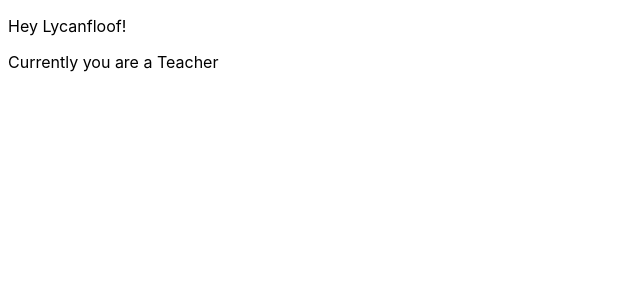
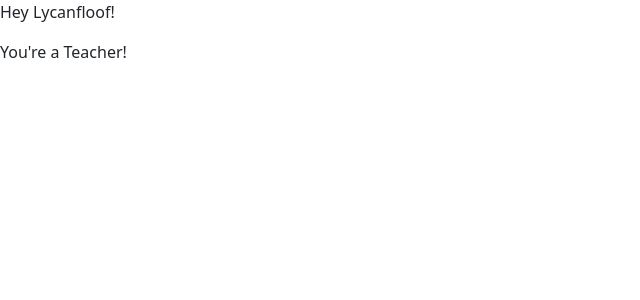
Before and after one commit to Lycanfloof/nextjs-test-manager, a Next.js app: page /users/1 in a window 1280 px wide. Shown: the top 300 px of the page, without its empty margins (0-640 px from the left). Built offline with nearby package versions, Linux system fonts and the light colour scheme.

Commit message:
Minor fixes with UI configuration

```diff
--- a/pages/_app.js
+++ b/pages/_app.js
@@ -1,4 +1,5 @@
 import '../styles/globals.css'
+import 'bootstrap/dist/css/bootstrap.min.css';
 
 function MyApp({ Component, pageProps }) {
   return <Component {...pageProps} />
--- a/pages/exams/[code].js
+++ b/pages/exams/[code].js
@@ -5,7 +5,7 @@ export default function Exam({ examData }) {
     let question = examData.questions[i];
     let aux = (
       <div key={examData.accessCode + i}>
-        <p>{String.fromCharCode(i+65) + "." + " " + question.statement}</p>
+        <p>{String.fromCharCode(i + 65) + "." + " " + question.statement}</p>
         <form>
           <input type="radio" />
           <label name="answerA">{question.options[0]}</label>
@@ -38,8 +38,8 @@ export default function Exam({ examData }) {
 
 Exam.getInitialProps = async (context) => {
   const path = context.asPath.split('/');
-  console.log(path[path.length-1]);
-  const exam = await fetch("http://localhost:3000/api/obtaintest/" + path[path.length-1]);
+  console.log(path[path.length - 1]);
+  const exam = await fetch("http://localhost:3000/api/obtaintest/" + path[path.length - 1]);
   const result = await exam.json();
   return { examData: result.response }
 }
--- a/pages/index.js
+++ b/pages/index.js
@@ -1,5 +1,4 @@
 import Router from 'next/router'
-import 'bootstrap/dist/css/bootstrap.min.css';
 import Form from 'react-bootstrap/Form';
 import Card from 'react-bootstrap/Card';
 import Button from 'react-bootstrap/Button';
--- a/pages/menu.js
+++ b/pages/menu.js
@@ -12,7 +12,7 @@ export default function menu({ testdatabase }) {
             </div>
 
             <div id="user-info">
-                <ShowUser/>
+                <ShowUser />
             </div>
         </div>
     )
@@ -82,7 +82,7 @@ class ShowUser extends React.Component {
     }
 }
 
-let getCurrentUser =  async e => {
+let getCurrentUser = async e => {
     const api = await fetch("api/currentuser");
     const currentUser = await api.json();
     return currentUser.response;
--- a/pages/registerform.js
+++ b/pages/registerform.js
@@ -1,5 +1,4 @@
 import Router from 'next/router';
-import 'bootstrap/dist/css/bootstrap.min.css';
 import Form from 'react-bootstrap/Form';
 import Card from 'react-bootstrap/Card';
 import Button from 'react-bootstrap/Button';
@@ -26,7 +25,7 @@ export default function register() {
             <br />
             <Form.Control required placeholder="Password" type="password" name="password" onChange={handleInputChange}></Form.Control>
             <br />
-            <Form.Select required aria-label="Default select example" required name="account-type" onChange={handleInputChange}>
+            <Form.Select required aria-label="Default select example" name="account-type" onChange={handleInputChange}>
               <option value="1">Teacher</option>
               <option value="2">Student</option>
             </Form.Select>
--- a/pages/users/[user].js
+++ b/pages/users/[user].js
@@ -1,14 +1,14 @@
-export default function User({userData}){
-    return(
+export default function User({ userData }) {
+    return (
         <div>
             <p>Hey {userData.username}!</p>
-            <p>Currently you are a {userData.accountType}</p>
+            <p>You're a {userData.accountType}!</p>
         </div>
     )
 }
 
-User.getInitialProps = async(context) => {
-    let currentUser = await fetch("/api/currentuser");
+User.getInitialProps = async (context) => {
+    let currentUser = await fetch("http://localhost:3000/api/currentuser");
     currentUser = await currentUser.json();
     console.log(currentUser);
     const user = await fetch("http://localhost:3000/api/obtainuser/" + currentUser.response.currentUser);
```
Also changed, not shown: styles/globals.css (+3 -4 lines), pages/api/obtaintest/[test].js (indentation only), pages/api/obtainuser/[user].js (indentation only), pages/api/storeuser.js (line endings or trailing spaces).
